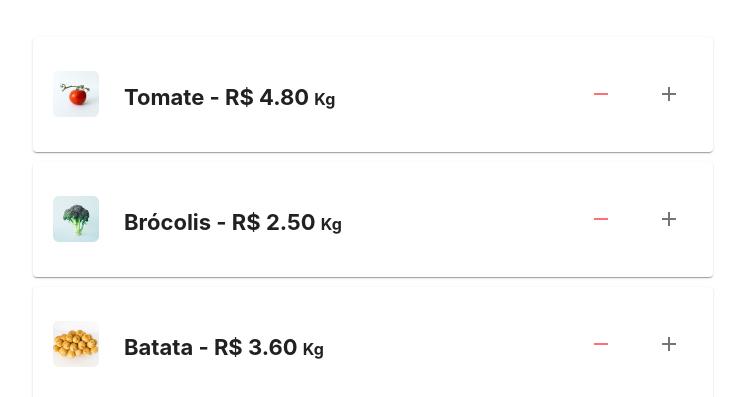
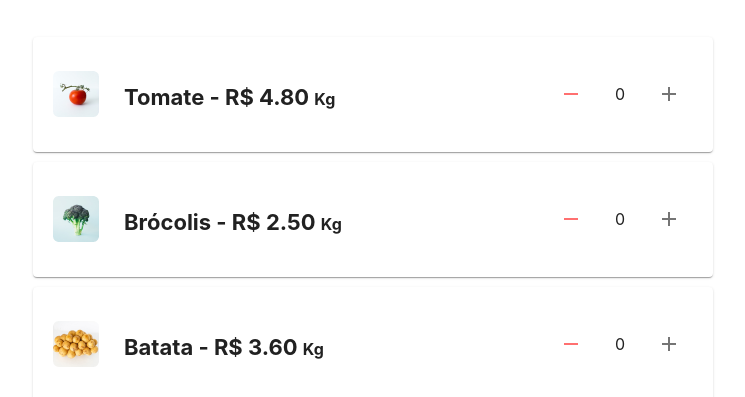
Before and after one commit to fiauxthales/Alura_ReactTS_ContextAPI, a React (Create React App) app: page /feira in a window 1280 px wide. Shown: the part 403-800 px from the top of the page, without its empty margins (287-1032 px from the left). Built offline with nearby package versions, Linux system fonts and the light colour scheme.

Commit message:
refactored contexts responsibilities

```diff
--- /dev/null
+++ b/src/common/context/Carrinho.tsx
@@ -0,0 +1,35 @@
+import { Product } from 'common/types/Product';
+import { ShopCart } from 'common/types/ShopCart';
+import {createContext, useContext, useState} from 'react';
+
+export const CarrinhoContext = createContext<ShopCart|null>(null);
+CarrinhoContext.displayName = "Carrinho";
+
+export const CarrinhoProvider = ({children}: {children: JSX.Element | JSX.Element[]}) => {
+  const[carrinho, setCarrinho] = useState<Array<Product>>([]);
+  return(
+    <CarrinhoContext.Provider value={{carrinho, setCarrinho}}>
+      {children}
+    </CarrinhoContext.Provider>
+  )
+}
+
+export const useCarrinhoContext = () => {
+  const shopCart = useContext(CarrinhoContext);
+  if(!shopCart) return null;
+  const {carrinho, setCarrinho} = shopCart;
+
+  function adicionarProduto(novoProduto: Product){
+    const temProduto = carrinho.some(itemDoCarrinho => itemDoCarrinho.id === novoProduto.id);
+    if(!temProduto){
+      novoProduto.quantidade = 1;
+      return setCarrinho(carrinhoAnterior => [...carrinhoAnterior, novoProduto]);
+    }
+    setCarrinho(carrinhoAnterior => carrinhoAnterior.map(itemDoCarrinho => {
+      if(itemDoCarrinho.id === novoProduto.id) itemDoCarrinho.quantidade! += 1;
+      return itemDoCarrinho;
+    }))
+
+  }
+  return {carrinho, setCarrinho, adicionarProduto};
+}
--- /dev/null
+++ b/src/common/types/Product.tsx
@@ -0,0 +1,7 @@
+export interface Product{
+  nome: string,
+  foto: string,
+  id: string,
+  valor: number,
+  quantidade?: number,
+}
--- /dev/null
+++ b/src/common/types/ShopCart.tsx
@@ -0,0 +1,6 @@
+import { Product } from "./Product";
+
+export interface ShopCart{
+  carrinho: Product[],
+  setCarrinho: React.Dispatch<React.SetStateAction<Product[]>>,
+}
--- a/src/components/Produto/index.tsx
+++ b/src/components/Produto/index.tsx
@@ -3,24 +3,24 @@ import { memo } from 'react';
 import { IconButton } from '@material-ui/core';
 import AddIcon from '@material-ui/icons/Add';
 import RemoveIcon from '@material-ui/icons/Remove';
+import { useCarrinhoContext} from 'common/context/Carrinho';
+import { Product } from 'common/types/Product';
 
 
-function Produto({
-  nome,
-  foto,
-  id,
-  valor,
-  unidade
-}: {nome: string; foto: string; id: string; valor: number; unidade: string}) {
+function Produto({produto, unidade}:{produto: Product, unidade: string}) {
+  const shopCart = useCarrinhoContext();
+  if (!shopCart) return null;
+  const {carrinho, adicionarProduto} = shopCart;
+  const produtoNoCarrinho = carrinho.find(itemDoCarrinho => itemDoCarrinho.id === produto.id);
   return (
       <Container>
         <div>
           <img
-            src={`/assets/${foto}.png`}
-            alt={`foto de ${nome}`}
+            src={`/assets/${produto.foto}.png`}
+            alt={`foto de ${produto.nome}`}
           />
           <p>
-            {nome} - R$ {valor?.toFixed(2)} <span>Kg</span>
+            {produto.nome} - R$ {produto.valor?.toFixed(2)} <span>Kg</span>
           </p>
         </div>
         <div>
@@ -29,7 +29,8 @@ function Produto({
           >
             <RemoveIcon />
           </IconButton>
-          <IconButton>
+          {produtoNoCarrinho?.quantidade || 0}
+          <IconButton onClick={()=> adicionarProduto(produto)}>
             <AddIcon />
           </IconButton>
         </div>
--- a/src/pages/Feira/index.tsx
+++ b/src/pages/Feira/index.tsx
@@ -8,9 +8,11 @@ import Produto from 'components/Produto';
 import NavBar from './NavBar';
 import { useContext } from 'react';
 import { UsuarioContext } from 'common/context/Usuario';
+import { Product } from 'common/types/Product';
 
 function Feira(){
   const {nome , saldo} = useContext(UsuarioContext) || {};
+  let novaFeira: Product[] = feira;
   return (
     <Container>
       <NavBar/>
@@ -26,9 +28,9 @@ function Feira(){
           Produtos:
         </h2>
         {
-          feira.map( produto => (
+          novaFeira.map( produto => (
             <Produto
-            unidade={'5'} {...produto}
+            produto={produto} unidade={'5'}
             key={produto.id}            />
           ))}
       </Lista>
--- a/src/routes.tsx
+++ b/src/routes.tsx
@@ -3,6 +3,7 @@ import Login from 'pages/Login';
 import Feira from 'pages/Feira';
 import Carrinho from 'pages/Carrinho';
 import {  UsuarioProvider } from 'common/context/Usuario';
+import { CarrinhoProvider } from 'common/context/Carrinho';
 
 
 function Router(){
@@ -14,9 +15,11 @@ function Router(){
           <Route exact path="/">
               <Login/>
           </Route>
-          <Route path="/feira">
-            <Feira/>
-          </Route>
+          <CarrinhoProvider>
+            <Route path="/feira">
+              <Feira/>
+            </Route>
+          </CarrinhoProvider>
         </UsuarioProvider>
         <Route path="/carrinho">
           <Carrinho/>
```
